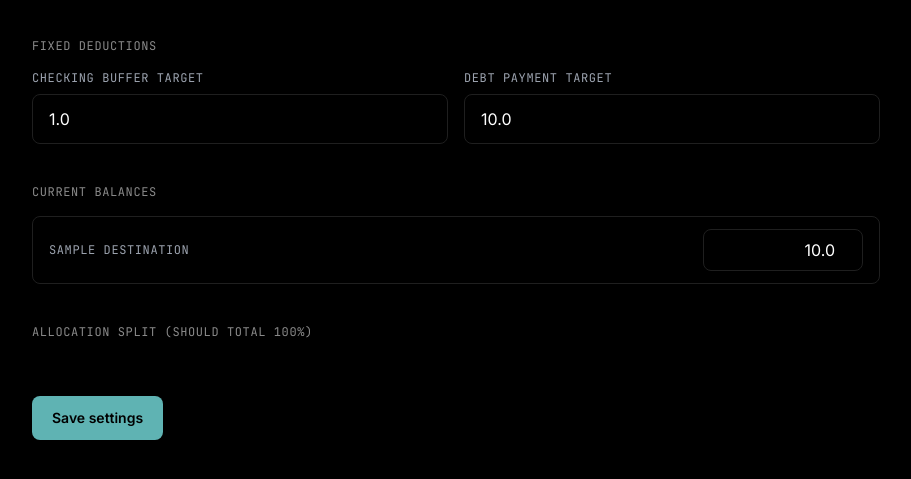
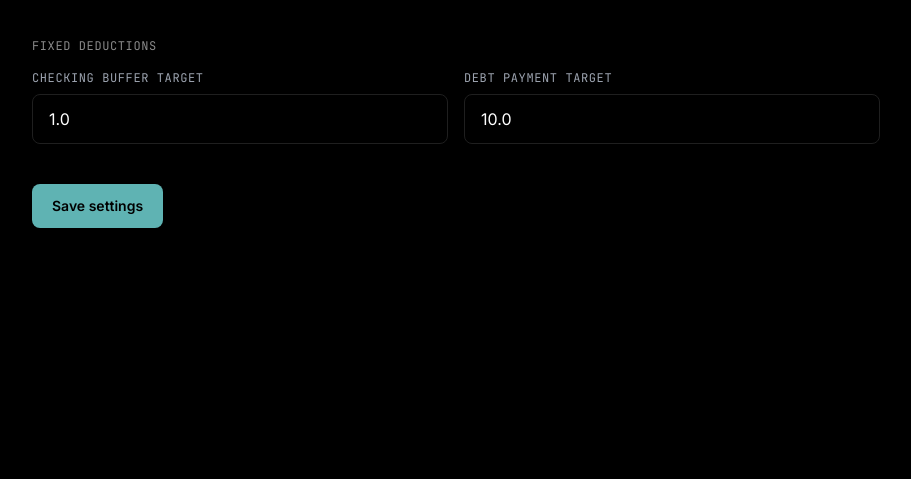
Before and after one commit to JoshCatz/budget-tracker, a Flask app: template templates/settings.html in a window 1280 px wide. Shown: the part 171-650 px from the top of the page, without its empty margins (184-1095 px from the left). Run offline with Flask 3, Linux system fonts and the light colour scheme; tables that the repository leaves empty hold one stand-in row (values such as "Sample post"); the template is opened without the code that fills it: values that come from a table or form of the project are taken from there, most other values are stand-ins (such as "Sample title", 1, 10 or a date in 2020); some libraries are stand-ins or nearby versions.

Commit message:
Added services/settings.py + api/settings.py CRUD operations

```diff
--- a/templates/settings.html
+++ b/templates/settings.html
@@ -23,37 +23,6 @@
     </div>
   </div>
 
-  <div>
-    <p class="font-mono text-xs text-muted uppercase tracking-wider mb-4">Current Balances</p>
-    <div class="space-y-3">
-      {% for dest in destinations %}
-        <div class="border border-line rounded-lg px-4 py-3 flex items-center justify-between gap-4">
-          <label class="font-mono text-xs text-gray-400 uppercase tracking-wider">{{ dest.name }}</label>
-          <input type="number" step="0.01" name="balance_{{ dest.id }}" value="{{ dest.current_balance }}"
-                 class="bg-transparent border border-line rounded-lg px-3 py-2 text-white text-right w-40 focus:border-accent focus:outline-none">
-        </div>
-      {% endfor %}
-    </div>
-  </div>
-
-  <div>
-    <p class="font-mono text-xs text-muted uppercase tracking-wider mb-4">Allocation Split (should total 100%)</p>
-    <div class="space-y-3">
-      {% for dest in destinations %}
-        {% if dest.id in rules %}
-          <div class="border border-line rounded-lg px-4 py-3 flex items-center justify-between gap-4">
-            <label class="font-mono text-xs text-gray-400 uppercase tracking-wider">{{ dest.name }}</label>
-            <div class="flex items-center gap-2">
-              <input type="number" name="percentage_{{ dest.id }}" value="{{ rules[dest.id].percentage }}"
-                     class="bg-transparent border border-line rounded-lg px-3 py-2 text-white text-right w-24 focus:border-accent focus:outline-none">
-              <span class="text-gray-500 text-sm">%</span>
-            </div>
-          </div>
-        {% endif %}
-      {% endfor %}
-    </div>
-  </div>
-
   <button type="submit" class="px-5 py-3 bg-accent text-black text-sm font-semibold rounded-lg hover:bg-white transition-colors">
     Save settings
   </button>
```
Also changed, not shown: api/settings.py (added, +13 -0 lines), api/shifts.py (+9 -3 lines), services/settings.py (added, +17 -0 lines), services/shifts.py (+7 -0 lines), api/dashboard.py (added), services/dashboard.py (added).
